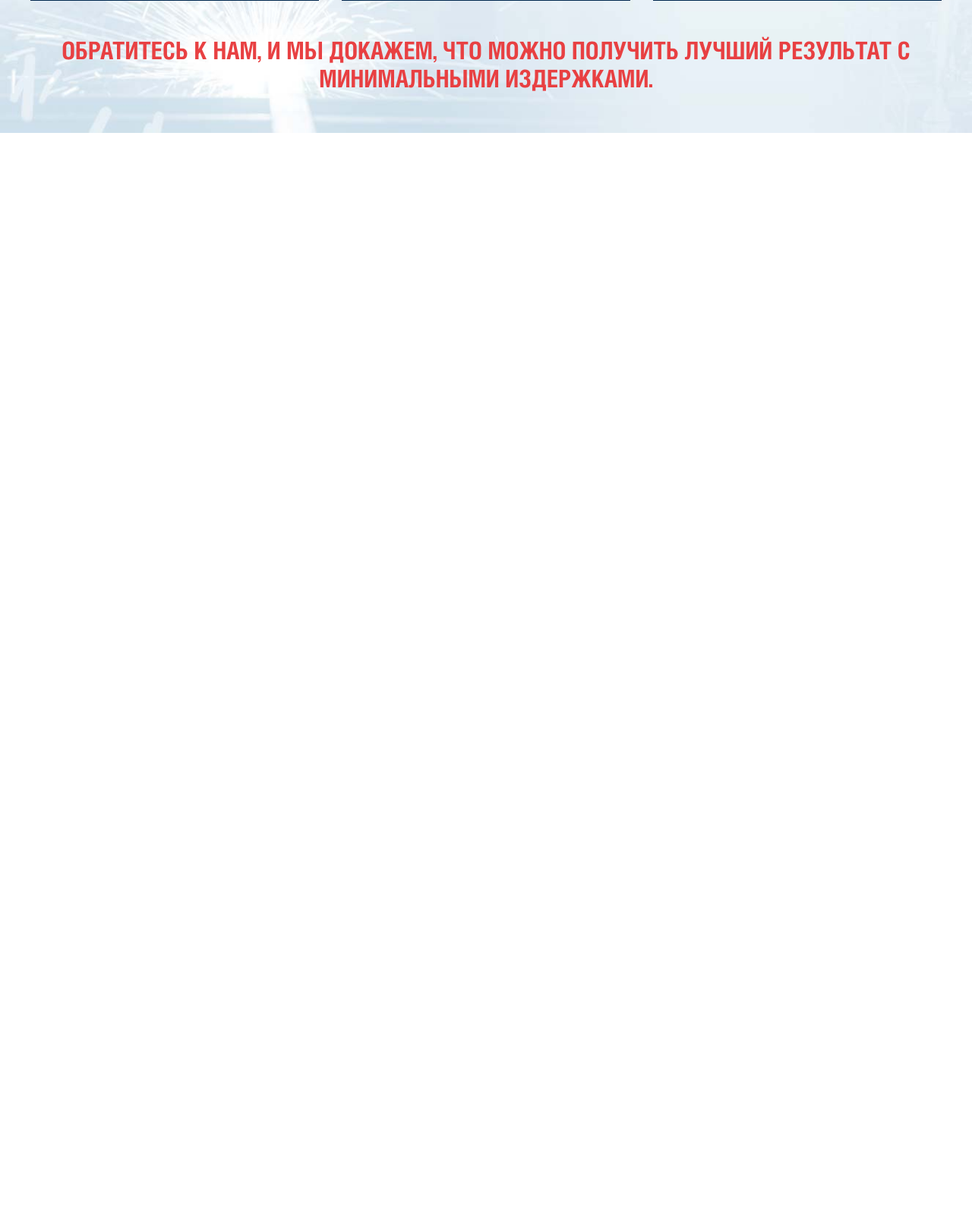
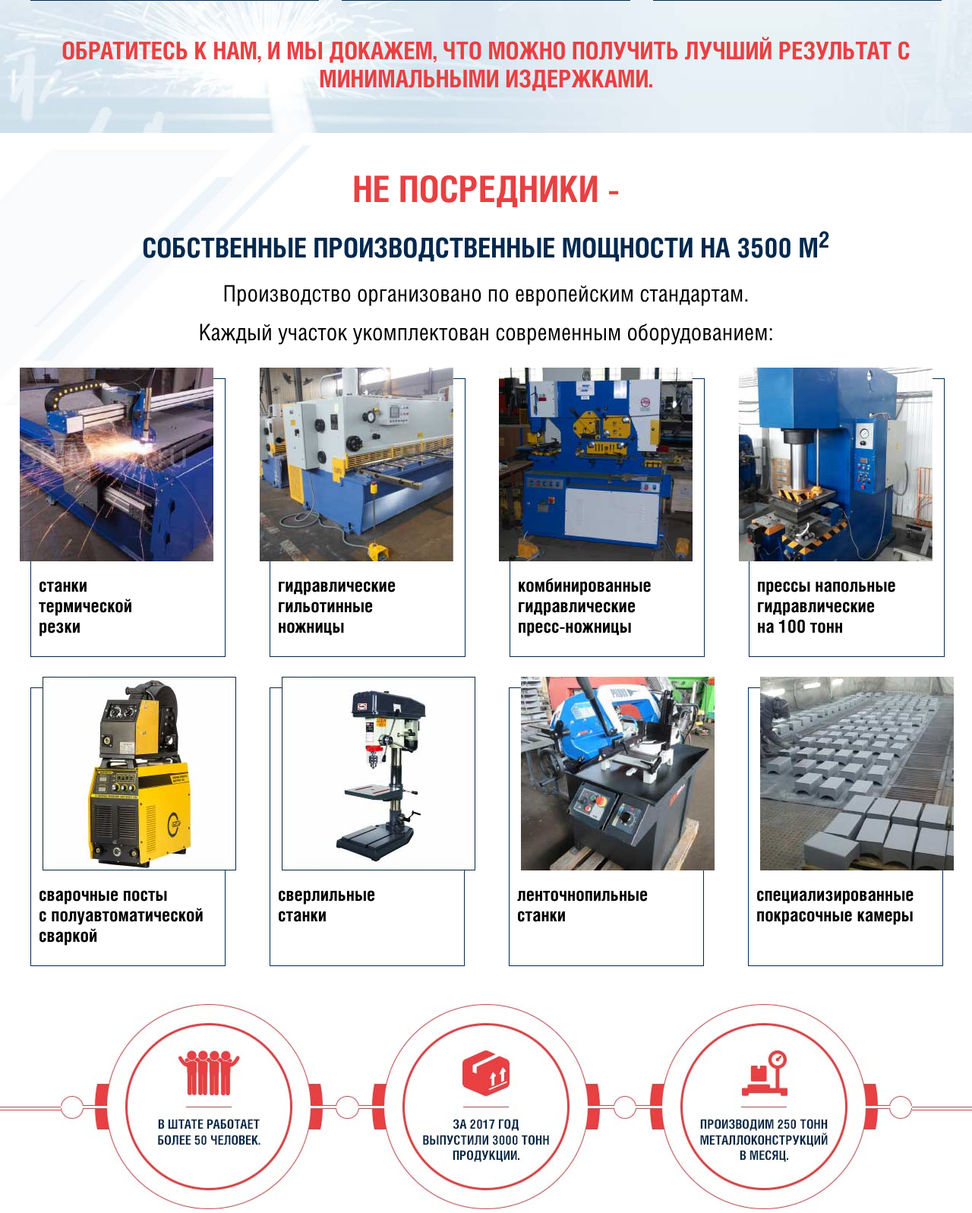
Before and after one commit to Wasth/riannagroup-landing, a PHP site: page / in a window 1280 px wide. Shown: the part 1266-2863 px from the top of the page at 76% size. Before the commit the page ends 1441 px from the top, so only its background shows below. Run offline with PHP 8.4, Linux system fonts and the light colour scheme.

Commit message:
block with own production was added

```diff
--- a/css/style.css
+++ b/css/style.css
@@ -208,3 +208,60 @@
 #newSupplier #ns3 {
     background-image: url('../img/3nsblock.png');
 }
+/* own production block */
+#ownProduct {
+    padding: 50px 0;
+    background-image: url('../img/ownproductbg.jpg');
+    background-size: cover;
+}
+#ownProduct h1 {
+    font-size: 48px;
+    font-weight: bold;
+    text-align: center;
+    color: #e84042;
+    margin-bottom: 20px;
+}
+#ownProduct h2 {
+    font-size: 36px;
+    font-weight: bold;
+    color: #00284f;
+    text-align: center;
+    margin-bottom: 20px;
+}
+#ownProduct .row-4 {
+    display: grid;
+    grid-template-columns: repeat(4, 1fr);
+    grid-gap: 58px;
+    margin-top: 40px;
+}
+#ownProduct .row-4 div {
+    height: 365px;
+    border: 1px solid #00284f;
+}
+#ownProduct .row-4.left-img img {
+    position: relative;
+    top: -15px;
+    left: -15px;
+}
+#ownProduct .row-4.right-img img {
+    position: relative;
+    top: -15px;
+    left: 15px;
+}
+#ownProduct p {
+    text-align: center;
+    font-size: 30px;
+    margin-bottom: 15px;
+}
+#ownProduct h4 {
+    padding: 0 10px;
+    font-size: 24px;
+}
+/* pluses */
+#pluses {
+    background: url('../img/plusesline.jpg') repeat-x;
+    background-position: center center;
+}
+#pluses .row-3 {
+    text-align: center;
+}
--- a/index.html
+++ b/index.html
@@ -64,5 +64,69 @@
         </div>
     </div>
 
+    <div id="ownProduct" class="wrapper">
+        <div class="container">
+            <h1>НЕ ПОСРЕДНИКИ -</h1>
+            <h2>СОБСТВЕННЫЕ ПРОИЗВОДСТВЕННЫЕ МОЩНОСТИ НА 3500 М<sup>2</sup></h2>
+            <p>Производство организовано по европейским стандартам.</p>
+            <p>Каждый участок укомплектован современным оборудованием:</p>
+            <div class="row-4 left-img">
+                <div>
+                    <img src="img/ownproduct1.jpg" alt="own">
+                    <h4>станки <br> термической <br> резки</h4>
+                </div>
+                <div>
+                    <img src="img/ownproduct2.jpg" alt="own">
+                    <h4>гидравлические <br>
+                        гильотинные <br>
+                        ножницы</h4>
+                </div>
+                <div>
+                    <img src="img/ownproduct3.jpg" alt="own">
+                    <h4>комбинированные <br>
+                        гидравлические <br>
+                        пресс-ножницы</h4>
+                </div>
+                <div>
+                    <img src="img/ownproduct4.jpg" alt="own">
+                    <h4>прессы напольные <br>
+                        гидравлические <br>
+                        на 100 тонн</h4>
+                </div>
+            </div>
+            <div class="row-4 right-img">
+                <div>
+                    <img src="img/ownproduct5.jpg" alt="own">
+                    <h4>сварочные посты <br>
+                        с полуавтоматической <br>
+                        сваркой</h4>
+                </div>
+                <div>
+                    <img src="img/ownproduct6.jpg" alt="own">
+                    <h4>сверлильные <br>
+                        станки</h4>
+                </div>
+                <div>
+                    <img src="img/ownproduct7.jpg" alt="own">
+                    <h4>ленточнопильные <br>
+                        станки</h4>
+                </div>
+                <div>
+                    <img src="img/ownproduct8.jpg" alt="own">
+                    <h4>специализированные <br>
+                        покрасочные камеры</h4>
+                </div>
+            </div>
+        </div>
+    </div>
+
+    <div id="pluses" class="wrapper">
+        <div class="container">
+            <div class="row-3">
+                <img src="img/plus1.jpg" alt=""><img src="img/plus2.jpg" alt=""><img src="img/plus3.jpg" alt="">
+            </div>
+        </div>
+    </div>
+
 </body>
 </html>
```
Also changed, not shown: img/ownproduct1.jpg (added), img/ownproduct1.png (added), img/ownproduct2.jpg (added), img/ownproduct3.jpg (added), img/ownproduct4.jpg (added), img/ownproduct5.jpg (added), img/ownproduct6.jpg (added), img/ownproduct7.jpg (added), img/ownproduct8.jpg (added), img/ownproductbg.jpg (added), img/plus1.jpg (added), img/plus2.jpg (added), img/plus3.jpg (added), img/plusesline.jpg (added), 1 more files.
